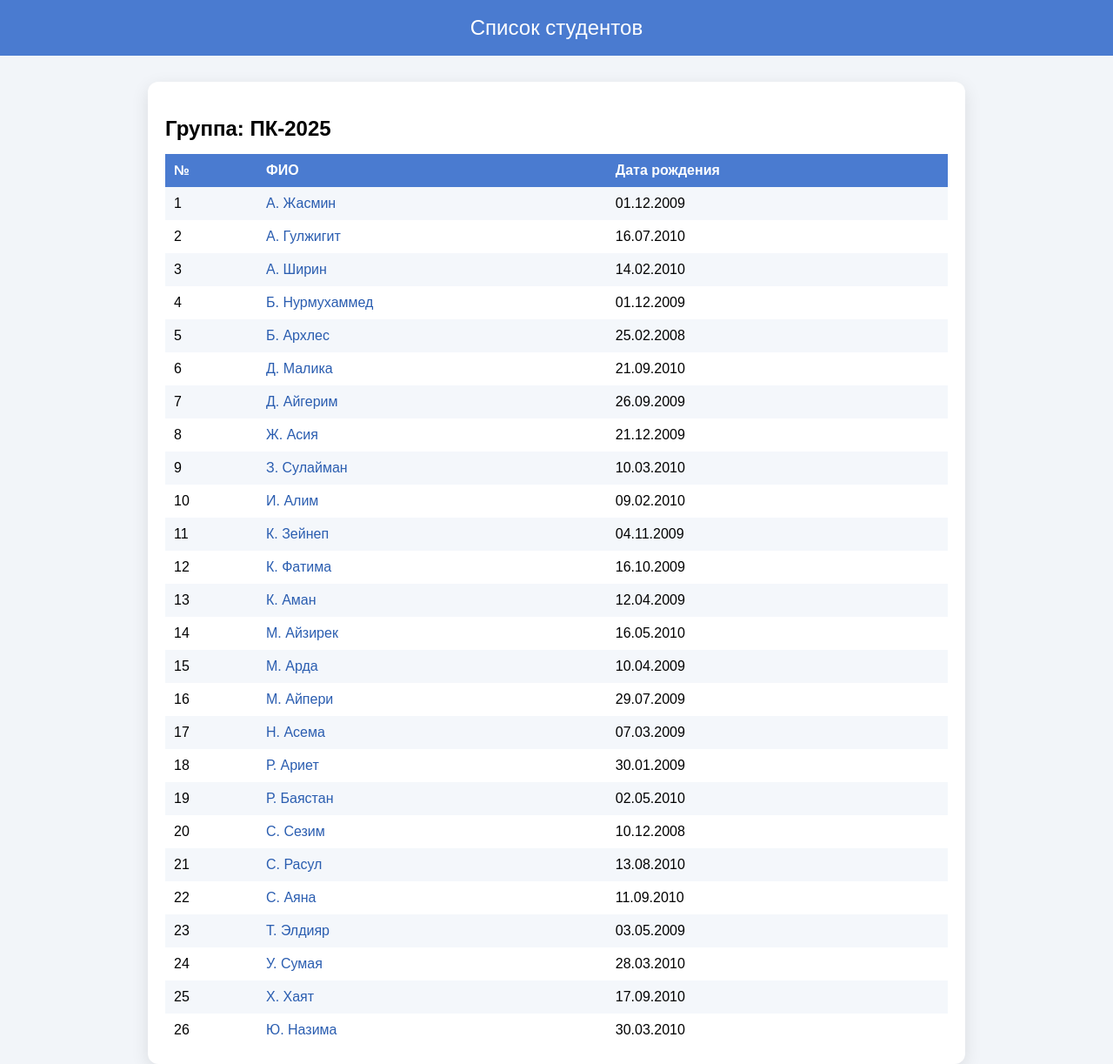
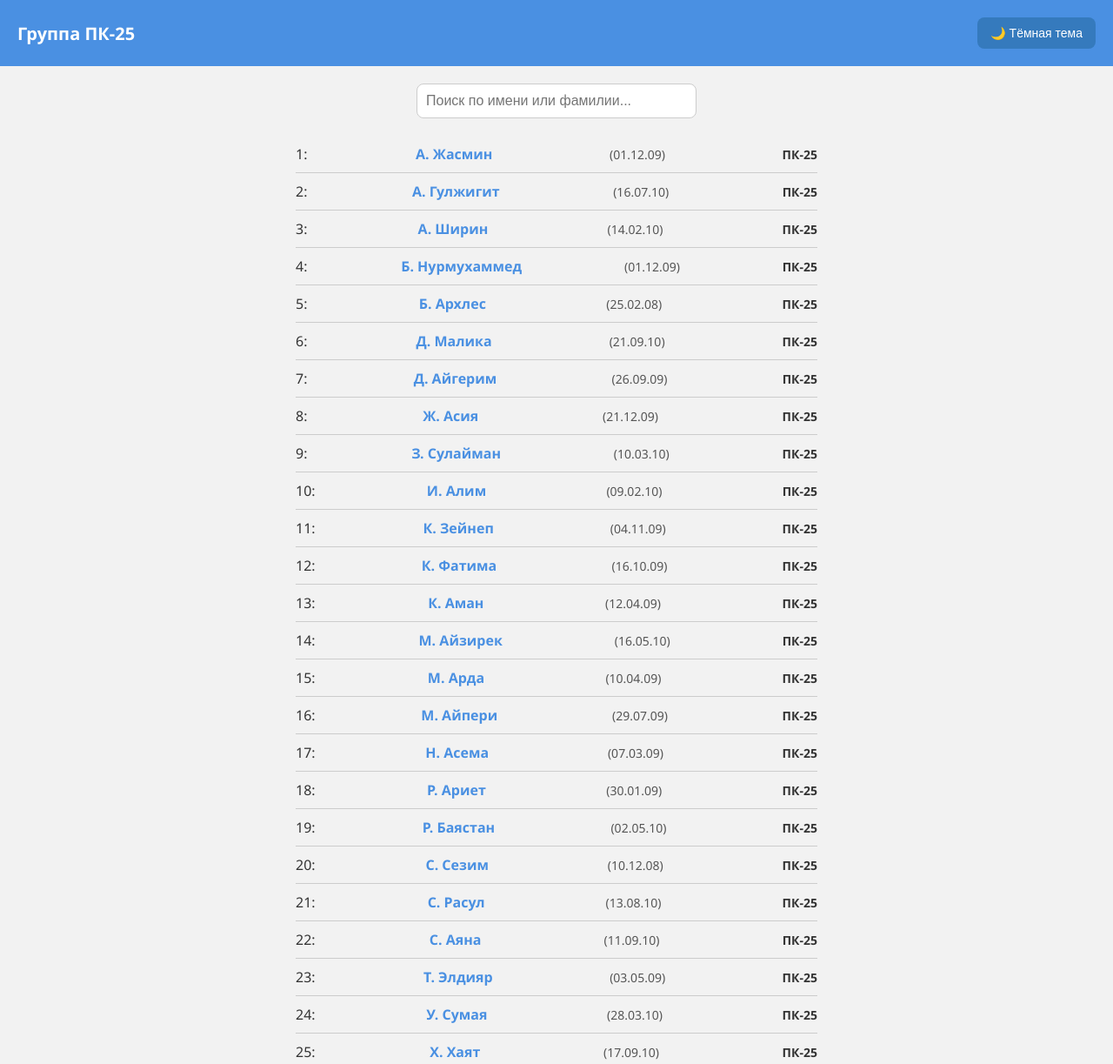
Before and after one commit to sapotmino-byte/studentts, a plain HTML site: page index.html in a window 1280 px wide. Shown: the top 1223 px of the page at 87% size. Drawn offline with Linux system fonts and the light colour scheme.

Commit message:
Add files via upload

```diff
--- a/index.html
+++ b/index.html
@@ -17,111 +17,191 @@
 
     <meta charset="UTF-8">
 
-<title>Список студентов</title>
+    <title>Список студентов — Группа ПК-25</title>
 
     <style>
 
         body {
 
+            font-family: "Segoe UI", Arial, sans-serif;
+
             margin: 0;
 
-  font-family: Arial, sans-serif;
+            padding: 0;
 
-  background: #f2f5f9;
+            background-color: #f2f2f2;
+
+            color: #333;
+
+            transition: 0.3s;
+
+        }
+
+        body.dark {
+
+            background-color: #121212;
+
+            color: #f2f2f2;
 
         }
 
         header {
 
-  background: #4a7bd0;
+            display: flex;
+
+            justify-content: space-between;
+
+            align-items: center;
+
+            padding: 20px;
+
+            background-color: #4A90E2;
 
             color: white;
 
-  padding: 18px;
+        }
+
+        header.dark {
+
+            background-color: #1F1F1F;
+
+        }
+
+        .group-name {
+
+            font-weight: bold;
+
+            font-size: 20px;
+
+        }
+
+        .search-container {
 
             text-align: center;
 
-  font-size: 24px;
+            margin: 20px 0;
 
         }
 
-.container {
+        .search-container input {
 
-  max-width: 900px;
+            padding: 10px;
 
-  margin: 30px auto;
+            width: 300px;
 
-  background: white;
+            font-size: 16px;
 
-  border-radius: 12px;
+            border-radius: 8px;
 
-  padding: 20px;
-
-  box-shadow: 0 6px 20px rgba(0,0,0,0.1);
+            border: 1px solid #ccc;
 
         }
 
-h2 {
+        .toggle-theme {
 
-  margin-bottom: 15px;
+            margin-left: 15px;
+
+            padding: 10px 15px;
+
+            font-size: 14px;
+
+            cursor: pointer;
+
+            border-radius: 8px;
+
+            border: none;
+
+            background-color: #357ABD;
+
+            color: white;
+
+            transition: 0.3s;
 
         }
 
-table {
+        .toggle-theme:hover {
 
-  width: 100%;
-
-  border-collapse: collapse;
+            background-color: #2a5a9c;
 
         }
 
-th {
+        .student-list {
 
-  background: #4a7bd0;
+            width: 90%;
 
-  color: white;
+            max-width: 600px;
 
-  padding: 10px;
-
-  text-align: left;
+            margin: 0 auto 20px auto;
 
         }
 
-td {
+        .student-item {
 
-  padding: 10px;
+            padding: 10px 0;
+
+            border-bottom: 1px solid #ccc;
+
+            display: flex;
+
+            justify-content: space-between;
+
+            align-items: center;
 
         }
 
-tr:nth-child(even) {
+        .student-item a {
 
-  background: #f4f7fb;
+            text-decoration: none;
+
+            color: #4A90E2;
+
+            font-weight: bold;
 
         }
 
-a.student {
+        body.dark .student-item a {
 
-  color: #2a5db0;
-
-  text-decoration: none;
-
-  font-weight: 500;
+            color: #66aaff;
 
         }
 
-a.student:hover {
+        body.dark .student-item {
 
-  text-decoration: underline;
+            border-color: #555;
 
         }
 
-footer {
+        .dob {
 
-  text-align: center;
+            margin-left: 10px;
 
-  padding: 20px;
+            font-size: 14px;
 
-  color: #777;
+            color: #555;
+
+        }
+
+        body.dark .dob {
+
+            color: #ccc;
+
+        }
+
+        .group-label {
+
+            margin-left: 10px;
+
+            font-size: 14px;
+
+            color: #333;
+
+            font-weight: bold;
+
+        }
+
+        body.dark .group-label {
+
+            color: #ccc;
 
         }
 
@@ -131,81 +211,151 @@ footer {
 
 <body>
 
-<header>Список студентов</header>
+<header id="header">
 
-<div class="container">
+    <div class="group-name">Группа ПК-25</div>
 
-<h2>Группа: ПК-2025</h2>
+    <button class="toggle-theme" id="themeBtn">🌙 Тёмная тема</button>
 
-<table>
+</header>
 
-<tr>
+<div class="search-container">
 
-<th>№</th>
-
-<th>ФИО</th>
-
-<th>Дата рождения</th>
-
-</tr>
-
-<tr><td>1</td><td><a class="student" href="students/jasmin.html">А. Жасмин</a></td><td>01.12.2009</td></tr>
-
-<tr><td>2</td><td><a class="student" href="students/gulzhigit.html">А. Гулжигит</a></td><td>16.07.2010</td></tr>
-
-<tr><td>3</td><td><a class="student" href="students/shirin.html">А. Ширин</a></td><td>14.02.2010</td></tr>
-
-<tr><td>4</td><td><a class="student" href="students/nurmuhammed.html">Б. Нурмухаммед</a></td><td>01.12.2009</td></tr>
-
-<tr><td>5</td><td><a class="student" href="students/arhles.html">Б. Архлес</a></td><td>25.02.2008</td></tr>
-
-<tr><td>6</td><td><a class="student" href="students/malika.html">Д. Малика</a></td><td>21.09.2010</td></tr>
-
-<tr><td>7</td><td><a class="student" href="students/aigerim.html">Д. Айгерим</a></td><td>26.09.2009</td></tr>
-
-<tr><td>8</td><td><a class="student" href="students/asiya.html">Ж. Асия</a></td><td>21.12.2009</td></tr>
-
-<tr><td>9</td><td><a class="student" href="students/sulaiman.html">З. Сулайман</a></td><td>10.03.2010</td></tr>
-
-<tr><td>10</td><td><a class="student" href="students/alim.html">И. Алим</a></td><td>09.02.2010</td></tr>
-
-<tr><td>11</td><td><a class="student" href="students/zeynep.html">К. Зейнеп</a></td><td>04.11.2009</td></tr>
-
-<tr><td>12</td><td><a class="student" href="students/fatima.html">К. Фатима</a></td><td>16.10.2009</td></tr>
-
-<tr><td>13</td><td><a class="student" href="students/aman.html">К. Аман</a></td><td>12.04.2009</td></tr>
-
-<tr><td>14</td><td><a class="student" href="students/aizirek.html">М. Айзирек</a></td><td>16.05.2010</td></tr>
-
-<tr><td>15</td><td><a class="student" href="students/arda.html">М. Арда</a></td><td>10.04.2009</td></tr>
-
-<tr><td>16</td><td><a class="student" href="students/aiperi.html">М. Айпери</a></td><td>29.07.2009</td></tr>
-
-<tr><td>17</td><td><a class="student" href="students/asema.html">Н. Асема</a></td><td>07.03.2009</td></tr>
-
-<tr><td>18</td><td><a class="student" href="students/ariet.html">Р. Ариет</a></td><td>30.01.2009</td></tr>
-
-<tr><td>19</td><td><a class="student" href="students/bayastan.html">Р. Баястан</a></td><td>02.05.2010</td></tr>
-
-<tr><td>20</td><td><a class="student" href="students/sezim.html">С. Сезим</a></td><td>10.12.2008</td></tr>
-
-<tr><td>21</td><td><a class="student" href="students/rasul.html">С. Расул</a></td><td>13.08.2010</td></tr>
-
-<tr><td>22</td><td><a class="student" href="students/ayana.html">С. Аяна</a></td><td>11.09.2010</td></tr>
-
-<tr><td>23</td><td><a class="student" href="students/eldiyar.html">Т. Элдияр</a></td><td>03.05.2009</td></tr>
-
-<tr><td>24</td><td><a class="student" href="students/sumaya.html">У. Сумая</a></td><td>28.03.2010</td></tr>
-
-<tr><td>25</td><td><a class="student" href="students/hayat.html">Х. Хаят</a></td><td>17.09.2010</td></tr>
-
-<tr><td>26</td><td><a class="student" href="students/nazima.html">Ю. Назима</a></td><td>30.03.2010</td></tr>
-
-</table>
+    <input type="text" id="searchInput" onkeyup="searchStudents()" placeholder="Поиск по имени или фамилии...">
 
 </div>
 
-<footer>© 2025. Учебный список студентов.</footer>
+<div class="student-list" id="studentList">
+
+    <div class="student-item"><span>1:</span> <a href="students/jasmin.html">А. Жасмин</a> <span class="dob">(01.12.09)</span> <span class="group-label">ПК-25</span></div>
+
+    <div class="student-item"><span>2:</span> <a href="students/gulzhigit.html">А. Гулжигит</a> <span class="dob">(16.07.10)</span> <span class="group-label">ПК-25</span></div>
+
+    <div class="student-item"><span>3:</span> <a href="students/shirin.html">А. Ширин</a> <span class="dob">(14.02.10)</span> <span class="group-label">ПК-25</span></div>
+
+    <div class="student-item"><span>4:</span> <a href="students/nurmuhammed.html">Б. Нурмухаммед</a> <span class="dob">(01.12.09)</span> <span class="group-label">ПК-25</span></div>
+
+    <div class="student-item"><span>5:</span> <a href="students/arkhles.html">Б. Архлес</a> <span class="dob">(25.02.08)</span> <span class="group-label">ПК-25</span></div>
+
+    <div class="student-item"><span>6:</span> <a href="students/malika.html">Д. Малика</a> <span class="dob">(21.09.10)</span> <span class="group-label">ПК-25</span></div>
+
+    <div class="student-item"><span>7:</span> <a href="students/aigerim.html">Д. Айгерим</a> <span class="dob">(26.09.09)</span> <span class="group-label">ПК-25</span></div>
+
+    <div class="student-item"><span>8:</span> <a href="students/asiya.html">Ж. Асия</a> <span class="dob">(21.12.09)</span> <span class="group-label">ПК-25</span></div>
+
+    <div class="student-item"><span>9:</span> <a href="students/sulaiman.html">З. Сулайман</a> <span class="dob">(10.03.10)</span> <span class="group-label">ПК-25</span></div>
+
+    <div class="student-item"><span>10:</span> <a href="students/alim.html">И. Алим</a> <span class="dob">(09.02.10)</span> <span class="group-label">ПК-25</span></div>
+
+    <div class="student-item"><span>11:</span> <a href="students/zeynep.html">К. Зейнеп</a> <span class="dob">(04.11.09)</span> <span class="group-label">ПК-25</span></div>
+
+    <div class="student-item"><span>12:</span> <a href="students/fatima.html">К. Фатима</a> <span class="dob">(16.10.09)</span> <span class="group-label">ПК-25</span></div>
+
+    <div class="student-item"><span>13:</span> <a href="students/aman.html">К. Аман</a> <span class="dob">(12.04.09)</span> <span class="group-label">ПК-25</span></div>
+
+    <div class="student-item"><span>14:</span> <a href="students/aizirek.html">М. Айзирек</a> <span class="dob">(16.05.10)</span> <span class="group-label">ПК-25</span></div>
+
+    <div class="student-item"><span>15:</span> <a href="students/arda.html">М. Арда</a> <span class="dob">(10.04.09)</span> <span class="group-label">ПК-25</span></div>
+
+    <div class="student-item"><span>16:</span> <a href="students/aiperi.html">М. Айпери</a> <span class="dob">(29.07.09)</span> <span class="group-label">ПК-25</span></div>
+
+    <div class="student-item"><span>17:</span> <a href="students/asema.html">Н. Асема</a> <span class="dob">(07.03.09)</span> <span class="group-label">ПК-25</span></div>
+
+    <div class="student-item"><span>18:</span> <a href="students/ariet.html">Р. Ариет</a> <span class="dob">(30.01.09)</span> <span class="group-label">ПК-25</span></div>
+
+    <div class="student-item"><span>19:</span> <a href="students/bayastan.html">Р. Баястан</a> <span class="dob">(02.05.10)</span> <span class="group-label">ПК-25</span></div>
+
+    <div class="student-item"><span>20:</span> <a href="students/sezim.html">С. Сезим</a> <span class="dob">(10.12.08)</span> <span class="group-label">ПК-25</span></div>
+
+    <div class="student-item"><span>21:</span> <a href="students/rasul.html">С. Расул</a> <span class="dob">(13.08.10)</span> <span class="group-label">ПК-25</span></div>
+
+    <div class="student-item"><span>22:</span> <a href="students/ayana.html">С. Аяна</a> <span class="dob">(11.09.10)</span> <span class="group-label">ПК-25</span></div>
+
+    <div class="student-item"><span>23:</span> <a href="students/eldiyar.html">Т. Элдияр</a> <span class="dob">(03.05.09)</span> <span class="group-label">ПК-25</span></div>
+
+    <div class="student-item"><span>24:</span> <a href="students/sumaya.html">У. Сумая</a> <span class="dob">(28.03.10)</span> <span class="group-label">ПК-25</span></div>
+
+    <div class="student-item"><span>25:</span> <a href="students/hayat.html">Х. Хаят</a> <span class="dob">(17.09.10)</span> <span class="group-label">ПК-25</span></div>
+
+    <div class="student-item"><span>26:</span> <a href="students/nazima.html">Ю. Назима</a> <span class="dob">(30.03.10)</span> <span class="group-label">ПК-25</span></div>
+
+</div>
+
+<script>
+
+    // Поиск студентов
+
+    function searchStudents() {
+
+        const input = document.getElementById('searchInput').value.toLowerCase();
+
+        const items = document.getElementsByClassName('student-item');
+
+        for (let i = 0; i < items.length; i++) {
+
+            const text = items[i].innerText.toLowerCase();
+
+            if (text.includes(input)) {
+
+                items[i].style.display = "flex";
+
+            } else {
+
+                items[i].style.display = "none";
+
+            }
+
+        }
+
+    }
+
+    // Переключение тёмной темы с сохранением в localStorage
+
+    const themeBtn = document.getElementById('themeBtn');
+
+    function toggleTheme() {
+
+        document.body.classList.toggle('dark');
+
+        document.getElementById('header').classList.toggle('dark');
+
+        if(document.body.classList.contains('dark')) {
+
+            localStorage.setItem('theme', 'dark');
+
+            themeBtn.innerText = '☀️ Светлая тема';
+
+        } else {
+
+            localStorage.setItem('theme', 'light');
+
+            themeBtn.innerText = '🌙 Тёмная тема';
+
+        }
+
+    }
+
+    themeBtn.addEventListener('click', toggleTheme);
+
+    // Проверка темы при загрузке страницы
+
+    window.onload = function() {
+
+        const savedTheme = localStorage.getItem('theme');
+
+        if(savedTheme === 'dark') {
+
+            document.body.classList.add('dark');
+
+            document.getElementById('header').classList.add('dark');
+
+            themeBtn.innerText = '☀️ Светлая тема';
+
+        }
+
+    }
+
+</script>
 
 </body>
 
```
Lines whose indentation alone changed are shown as unchanged.
